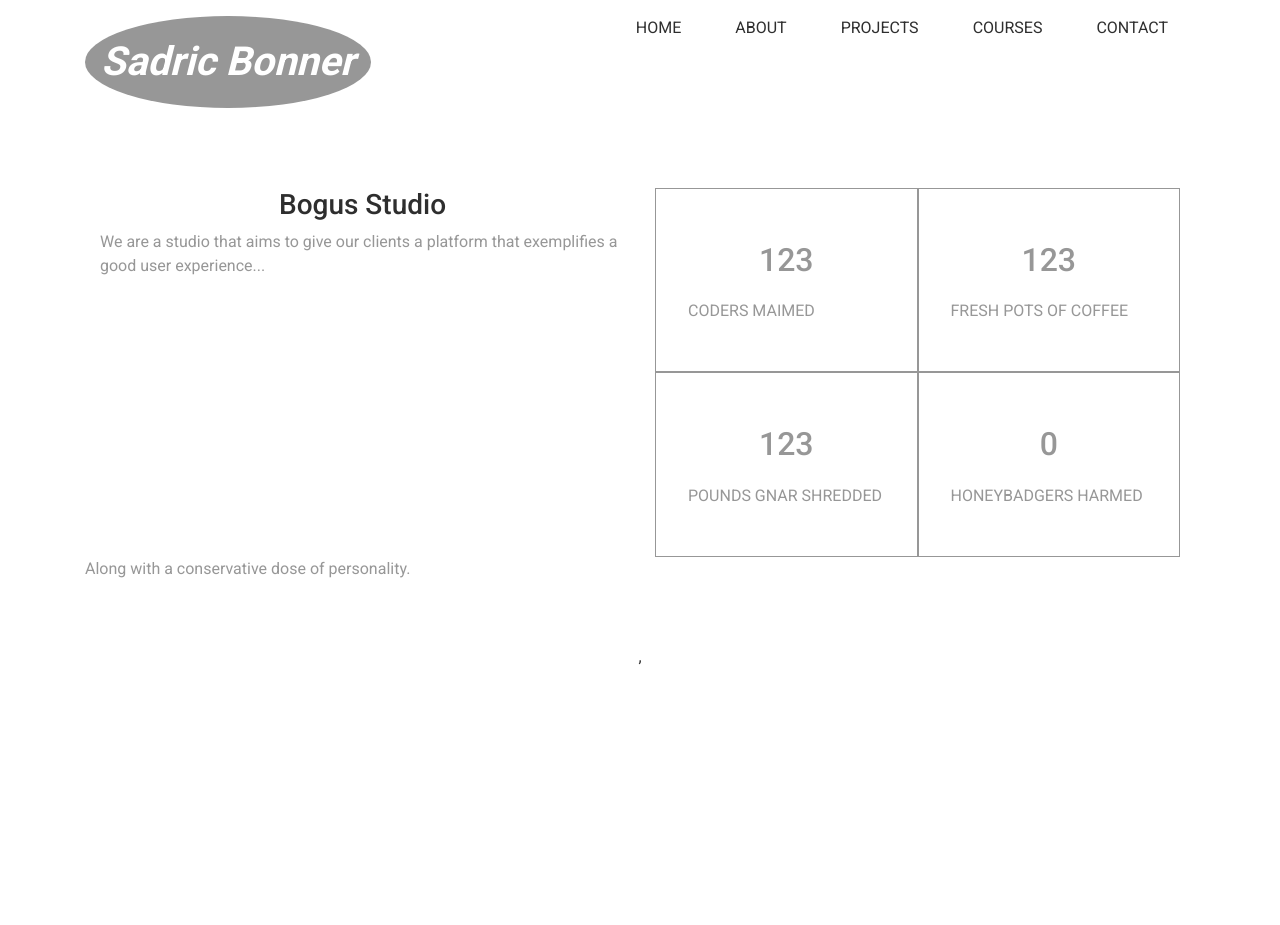
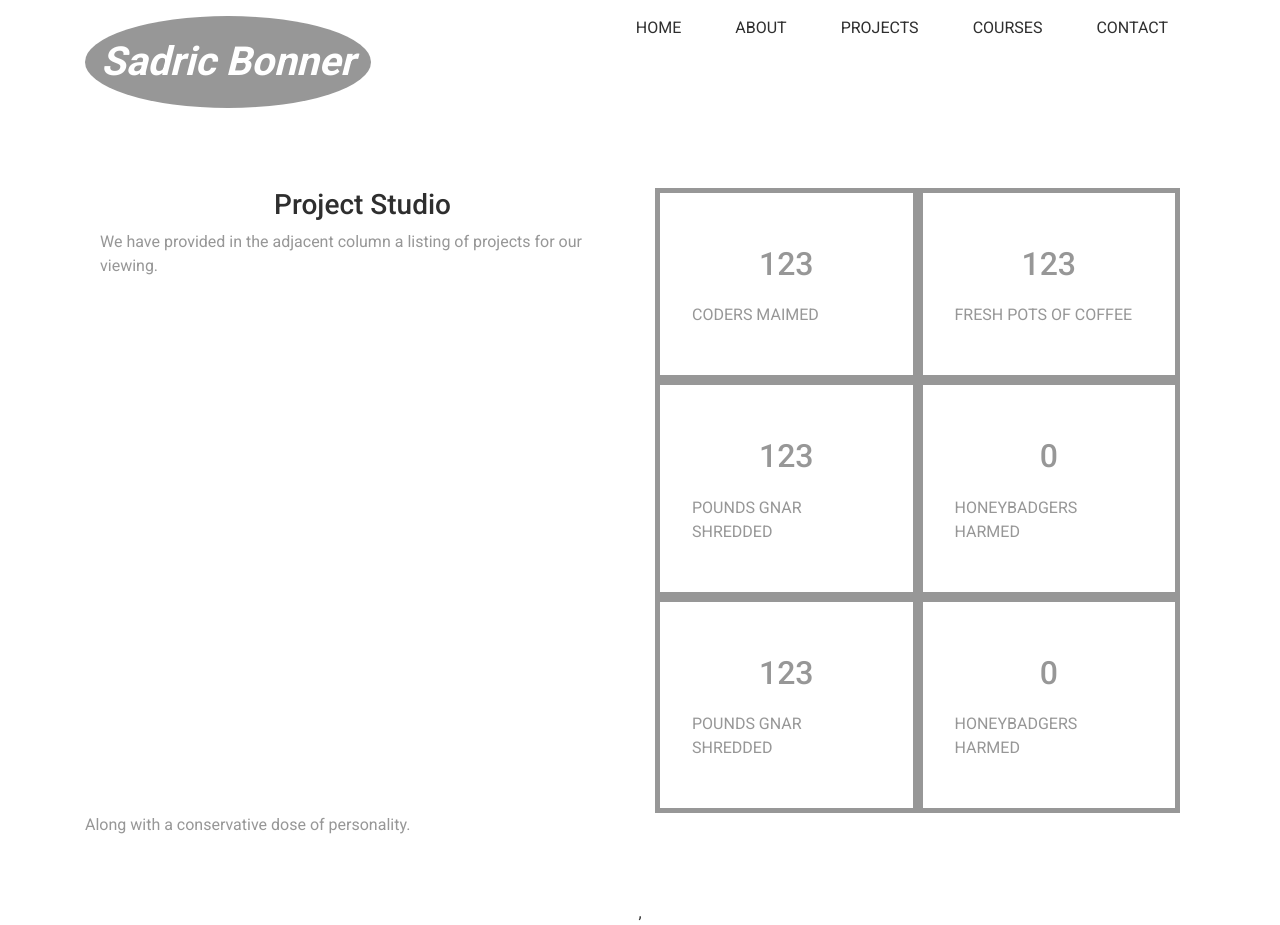
Before and after one commit to scbonner/myportfolio, a React (Create React App) app: page /courses in a window 1280 px wide. Before the commit the page ends 800 px from the top, so only its background shows below. Built offline with nearby package versions, Linux system fonts and the light colour scheme.

Commit message:
"updates"

```diff
--- a/src/components/Courses.js
+++ b/src/components/Courses.js
@@ -7,8 +7,8 @@ const Courses = () => {
       <div className="container">
         <div className="row">
           <div className="col m6">
-            <h3>Bogus Studio</h3>
-            <p>We are a studio that aims to give our clients a platform that exemplifies a good user experience...</p>
+            <h3>Project Studio</h3>
+            <p>We have provided in the adjacent column a listing of projects for our viewing.</p>
           </div>
           <div className="col m6">
             <div className="stats">
@@ -19,6 +19,14 @@ const Courses = () => {
               <div className="stat blue darken-2">
                 <h2 className="counter white-text">123</h2>
                 <p className="grey-text darken-1">fresh pots of coffee</p>
+              </div>
+              <div className="stat blue darken-2">
+                <h2 className="counter white-text">123</h2>
+                <p className="grey-text lighten-1">pounds gnar shredded</p>
+              </div>
+              <div className="stat blue darken-2">
+                <h2 className="counter white-text">0</h2>
+                <p className="grey-text darken-1">honeybadgers harmed</p>
               </div>
               <div className="stat blue darken-2">
                 <h2 className="counter white-text">123</h2>
--- a/src/css/style.css
+++ b/src/css/style.css
@@ -9,7 +9,7 @@ nav .nav-wrapper {
   }
 
   section#footer {
-    padding: 24px 0;
+    padding: 24px 4;
   }
 
   h1 {
@@ -28,8 +28,8 @@ nav .nav-wrapper {
     flex-wrap: wrap;
   }
   .stat {
-    border: 1px solid grey;
-    border-left: 1px solid grey;
+    border: 5px  solid grey;
+    border-left: 5px solid grey;
     width: calc(100% * (1/2));
     padding: 32px;
     text-align: center;
```
